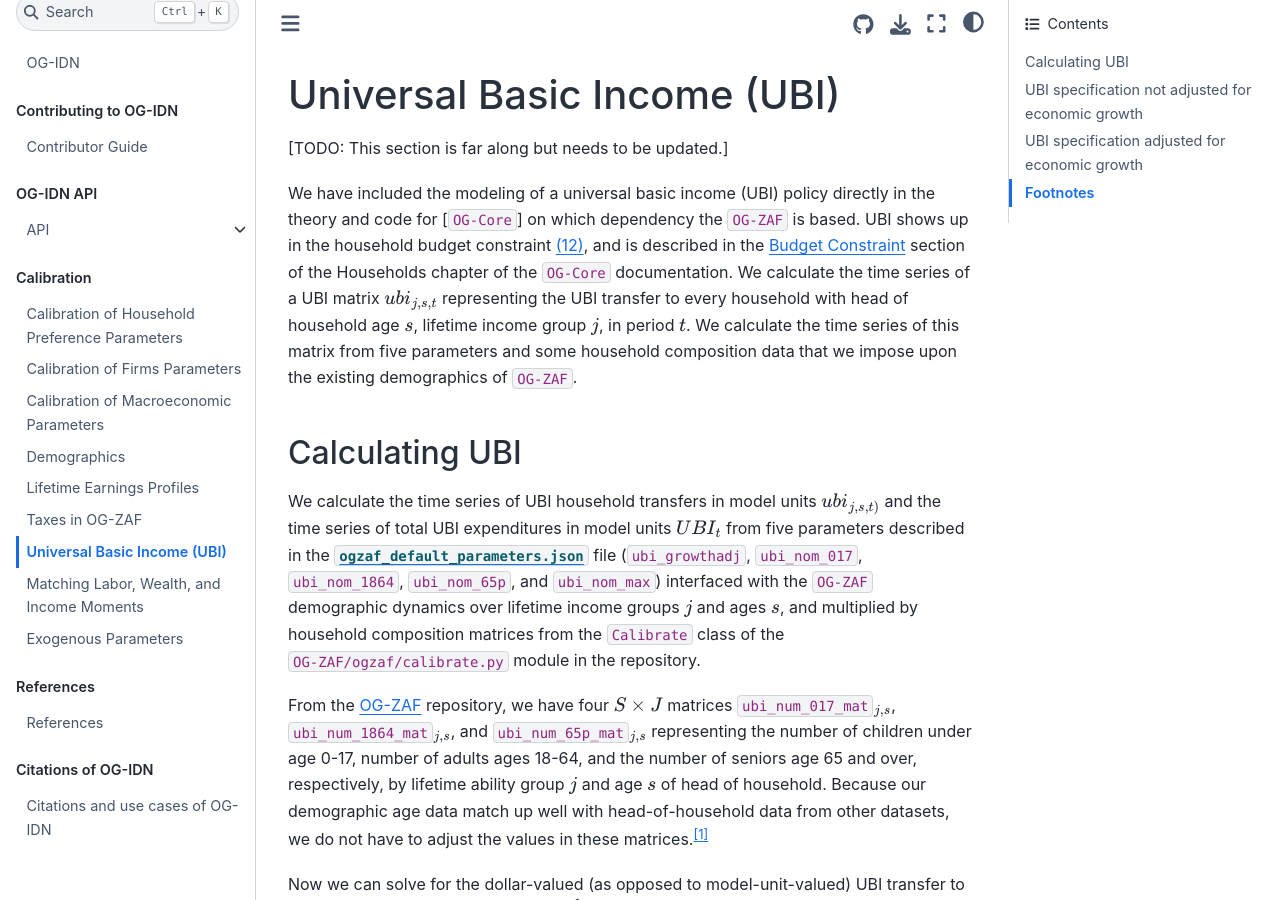
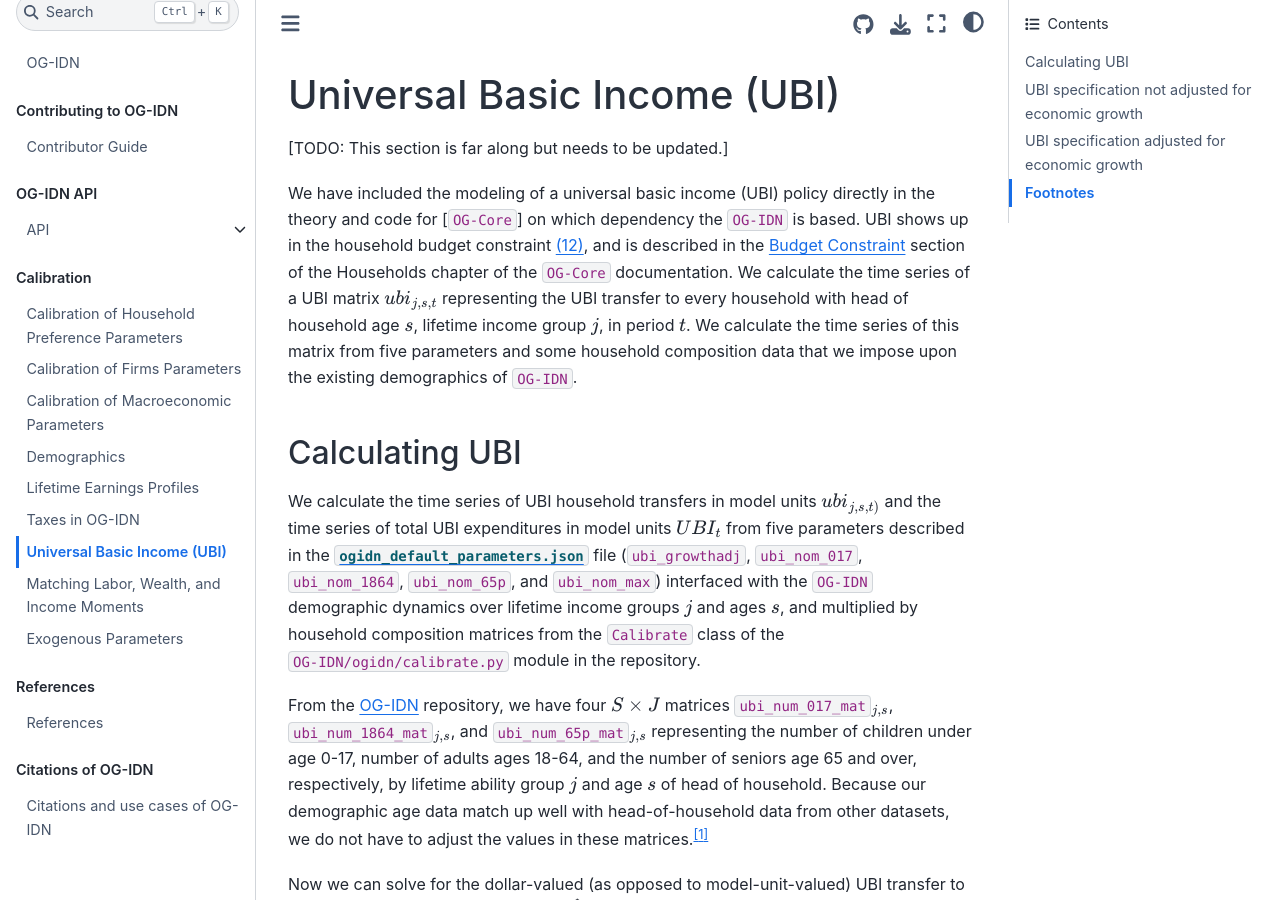
Before and after one commit to EAPD-DRB/OG-IDN, a Jupyter Book: the page built from docs/book/content/calibration/UBI.md, in a window 1280 px wide and 900 px high. Built offline with Jupyter Book 1.0.4 settings and Sphinx 7.4.7 and the Sphinx Book theme 1.1.4, drawn with Linux system fonts in a browser that asks for light colours; some of the changed text lies outside the part shown.

Commit message:
Fixed references to other country

```diff
--- a/docs/book/content/calibration/UBI.md
+++ b/docs/book/content/calibration/UBI.md
@@ -3,15 +3,15 @@
 
 [TODO: This section is far along but needs to be updated.]
 
-We have included the modeling of a universal basic income (UBI) policy directly in the theory and code for [`OG-Core`] on which dependency the `OG-ZAF` is based. UBI shows up in the household budget constraint {eq}`EqHHBC`, and is described in the [Budget Constraint](https://pslmodels.github.io/OG-Core/content/theory/households.html#budget-constraint) section of the Households chapter of the `OG-Core` documentation. We calculate the time series of a UBI matrix $ubi_{j,s,t}$ representing the UBI transfer to every household with head of household age $s$, lifetime income group $j$, in period $t$. We calculate the time series of this matrix from five parameters and some household composition data that we impose upon the existing demographics of `OG-ZAF`.
+We have included the modeling of a universal basic income (UBI) policy directly in the theory and code for [`OG-Core`] on which dependency the `OG-IDN` is based. UBI shows up in the household budget constraint {eq}`EqHHBC`, and is described in the [Budget Constraint](https://pslmodels.github.io/OG-Core/content/theory/households.html#budget-constraint) section of the Households chapter of the `OG-Core` documentation. We calculate the time series of a UBI matrix $ubi_{j,s,t}$ representing the UBI transfer to every household with head of household age $s$, lifetime income group $j$, in period $t$. We calculate the time series of this matrix from five parameters and some household composition data that we impose upon the existing demographics of `OG-IDN`.
 
 
 (SecUBIcalc)=
 ## Calculating UBI
 
-  We calculate the time series of UBI household transfers in model units $ubi_{j,s,t)}$ and the time series of total UBI expenditures in model units $UBI_t$ from five parameters described in the [`ogzaf_default_parameters.json`](https://github.com/EAPD-DRB/OG-ZAF/blob/master/ogzaf/ogzaf_default_parameters.json) file (`ubi_growthadj`, `ubi_nom_017`, `ubi_nom_1864`, `ubi_nom_65p`, and `ubi_nom_max`) interfaced with the `OG-ZAF` demographic dynamics over lifetime income groups $j$ and ages $s$, and multiplied by household composition matrices from the `Calibrate` class of the `OG-ZAF/ogzaf/calibrate.py` module in the repository.
+  We calculate the time series of UBI household transfers in model units $ubi_{j,s,t)}$ and the time series of total UBI expenditures in model units $UBI_t$ from five parameters described in the [`ogidn_default_parameters.json`](https://github.com/EAPD-DRB/OG-IDN/blob/master/ogidn/ogidn_default_parameters.json) file (`ubi_growthadj`, `ubi_nom_017`, `ubi_nom_1864`, `ubi_nom_65p`, and `ubi_nom_max`) interfaced with the `OG-IDN` demographic dynamics over lifetime income groups $j$ and ages $s$, and multiplied by household composition matrices from the `Calibrate` class of the `OG-IDN/ogidn/calibrate.py` module in the repository.
 
-  From the [OG-ZAF](https://github.com/EAPD-DRB/OG-ZAF) repository, we have four $S\times J$ matrices `ubi_num_017_mat`$_{j,s}$, `ubi_num_1864_mat`$_{j,s}$, and `ubi_num_65p_mat`$_{j,s}$ representing the number of children under age 0-17, number of adults ages 18-64, and the number of seniors age 65 and over, respectively, by lifetime ability group $j$ and age $s$ of head of household. Because our demographic age data match up well with head-of-household data from other datasets, we do not have to adjust the values in these matrices.[^HOH_age_dist_note]
+  From the [OG-IDN](https://github.com/EAPD-DRB/OG-IDN) repository, we have four $S\times J$ matrices `ubi_num_017_mat`$_{j,s}$, `ubi_num_1864_mat`$_{j,s}$, and `ubi_num_65p_mat`$_{j,s}$ representing the number of children under age 0-17, number of adults ages 18-64, and the number of seniors age 65 and over, respectively, by lifetime ability group $j$ and age $s$ of head of household. Because our demographic age data match up well with head-of-household data from other datasets, we do not have to adjust the values in these matrices.[^HOH_age_dist_note]
 
   Now we can solve for the dollar-valued (as opposed to model-unit-valued) UBI transfer to each household in the first period $ubi^{\$}_{j,s,t=0}$ in the following way. Let the parameter `ubi_nom_017` be the dollar value of the UBI transfer to each household per dependent child age 17 and under. Let the parameter `ubi_nom_1864` be the dollar value of the UBI transfer to each household per adult between the ages of 18 and 64. Let `ubi_nom_65p` be the dollar value of UBI transfer to each household per senior 65 and over. And let `ubi_nom_max` be the maximum UBI benefit per household.
 
@@ -57,6 +57,6 @@ We have included the modeling of a universal basic income (UBI) policy directly
 (SecUBIfootnotes)=
 ## Footnotes
 
-[^HOH_age_dist_note]: DeBacker and Evans compared the `OG-ZAF` age demographics $\hat{\omega}_{s,t}$ with the respective age demographics in Tax Policy Center's microsimulation model and in [Tax-Calculator](https://github.com/PSLmodels/Tax-Calculator)'s microsimulation model. The latter two microsimulation models' age demographics are based on head of household tax filer age distributions, whereas `OG-ZAF`'s demographics are based on the population age distribution.
+[^HOH_age_dist_note]: DeBacker and Evans compared the `OG-IDN` age demographics $\hat{\omega}_{s,t}$ with the respective age demographics in Tax Policy Center's microsimulation model and in [Tax-Calculator](https://github.com/PSLmodels/Tax-Calculator)'s microsimulation model. The latter two microsimulation models' age demographics are based on head of household tax filer age distributions, whereas `OG-IDN`'s demographics are based on the population age distribution.
 
-[^GrowthAdj_note]: We impose this requirement of `ubi_growthadj = False` when `g_y_annual < 0` in the [`ogzaf_default_parameters.json`](https://github.com/EAPD-DRB/OG-ZAF/blob/master/ogzaf/ogzaf_default_parameters.json) "validators" specification of the parameter.
+[^GrowthAdj_note]: We impose this requirement of `ubi_growthadj = False` when `g_y_annual < 0` in the [`ogidn_default_parameters.json`](https://github.com/EAPD-DRB/OG-IDN/blob/master/ogidn/ogidn_default_parameters.json) "validators" specification of the parameter.
```
Also changed, not shown: README.md (+3 -3 lines), docs/book/content/calibration/exogenous_parameters.md (+5 -5 lines), docs/book/content/calibration/firms.md (+1 -1 lines), docs/book/content/calibration/households.md (+1 -1 lines), docs/book/content/calibration/macro.md (+1 -1 lines), docs/book/content/calibration/taxes.md (+5 -5 lines).
